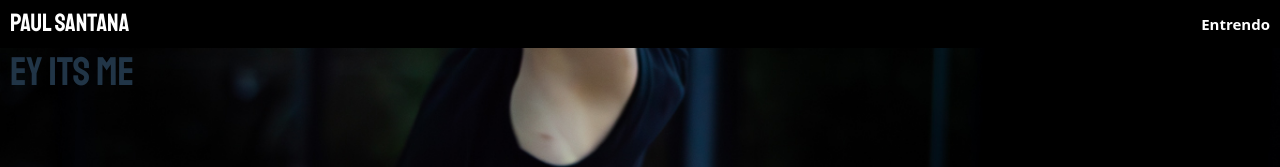
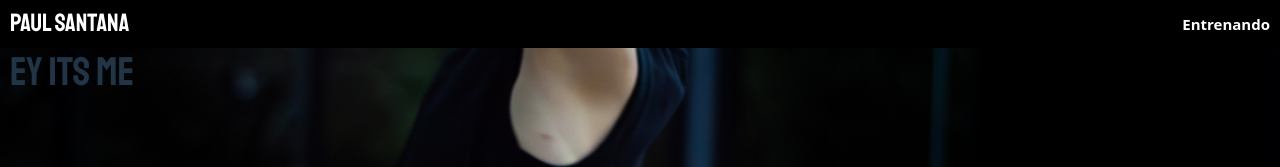
Before and after one commit to pauguz1/Paul_Santana, a React (Vite) app: page / in a window 1280 px wide. Shown: the top 167 px of the page. Built offline with nearby package versions, Linux system fonts and the light colour scheme.

Commit message:
se corririo el texto

```diff
--- a/src/pages/LandingPage/LandingPage.jsx
+++ b/src/pages/LandingPage/LandingPage.jsx
@@ -63,7 +63,7 @@ const asesor = `
             <nav className='navbar-LandingPage'>
                 <a href='/'>Paul Santana</a>
                 <div>
-                    <h4>Entrendo</h4>
+                    <h4>Entrenando</h4>
                 </div>
             </nav>
 
```
